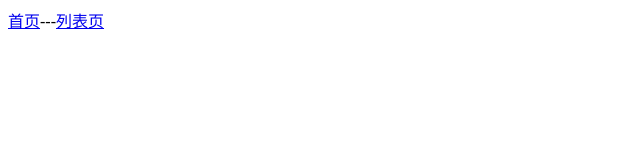
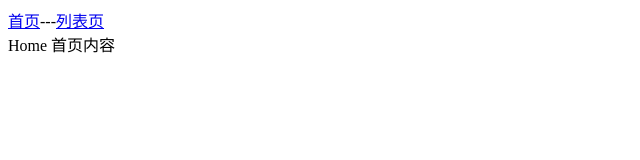
Before and after one commit to hnnaulsy/ReactTodo, a React (Create React App) app: page / in a window 1280 px wide. Shown: the top 160 px of the page, without its empty margins (0-640 px from the left). Built offline with nearby package versions, Linux system fonts and the light colour scheme.

Commit message:
exact 属性

```diff
--- a/src/App.js
+++ b/src/App.js
@@ -4,11 +4,6 @@ import Home from './components/home'
 import List from './components/list'
 
 /**
- *  react-router-dom
- *
- * HashRouter： 开启路由
- * Link：to 属性指定跳转的链接
- * Route: path component
  */
 class App extends Component {
   render() {
@@ -19,6 +14,7 @@ class App extends Component {
           <Link to="/list">列表页</Link>
         </div>
         <div>
+          <Route path="/" component={Home} exact />
           <Route path="/home" component={Home} />
           <Route path="/list" component={List} />
         </div>
```
